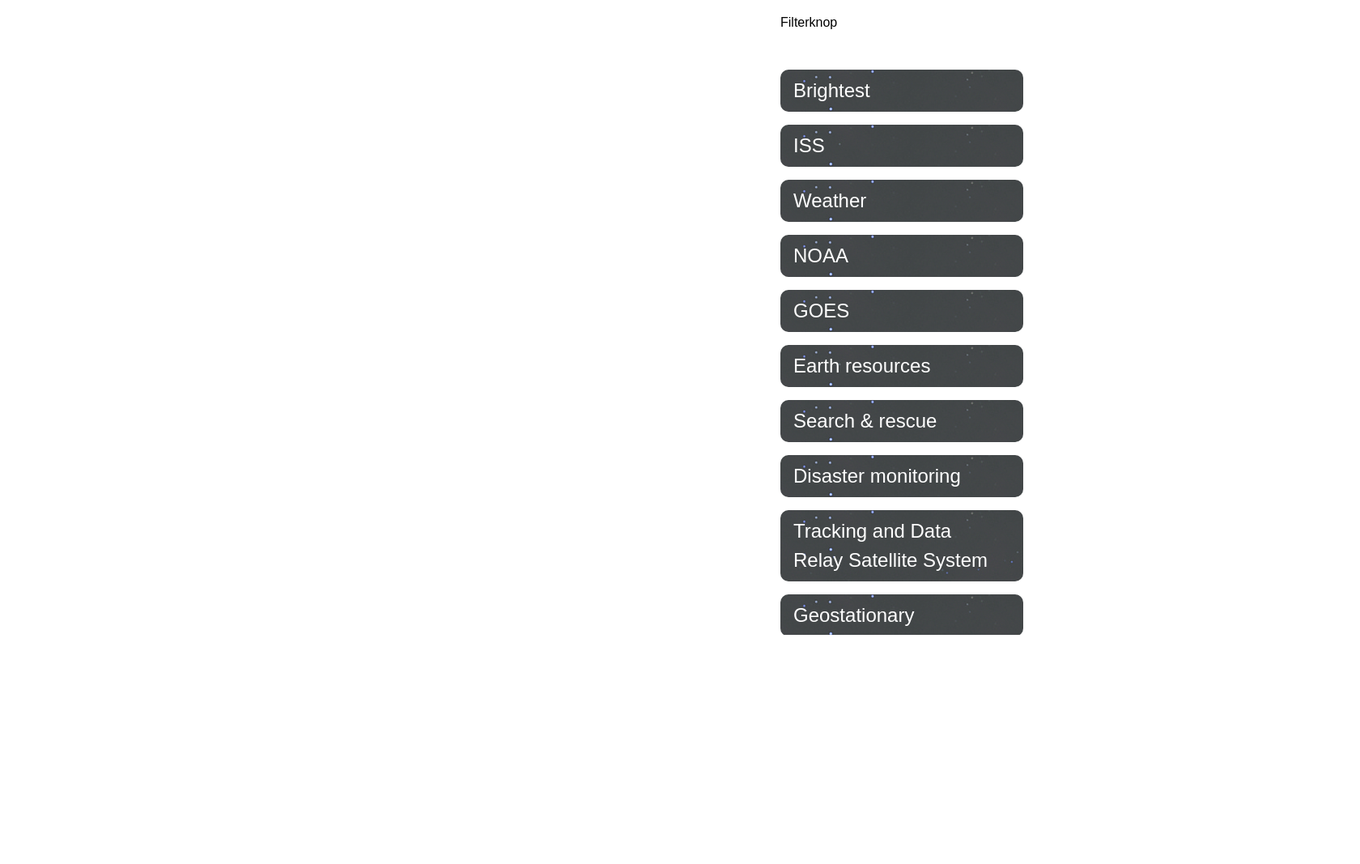
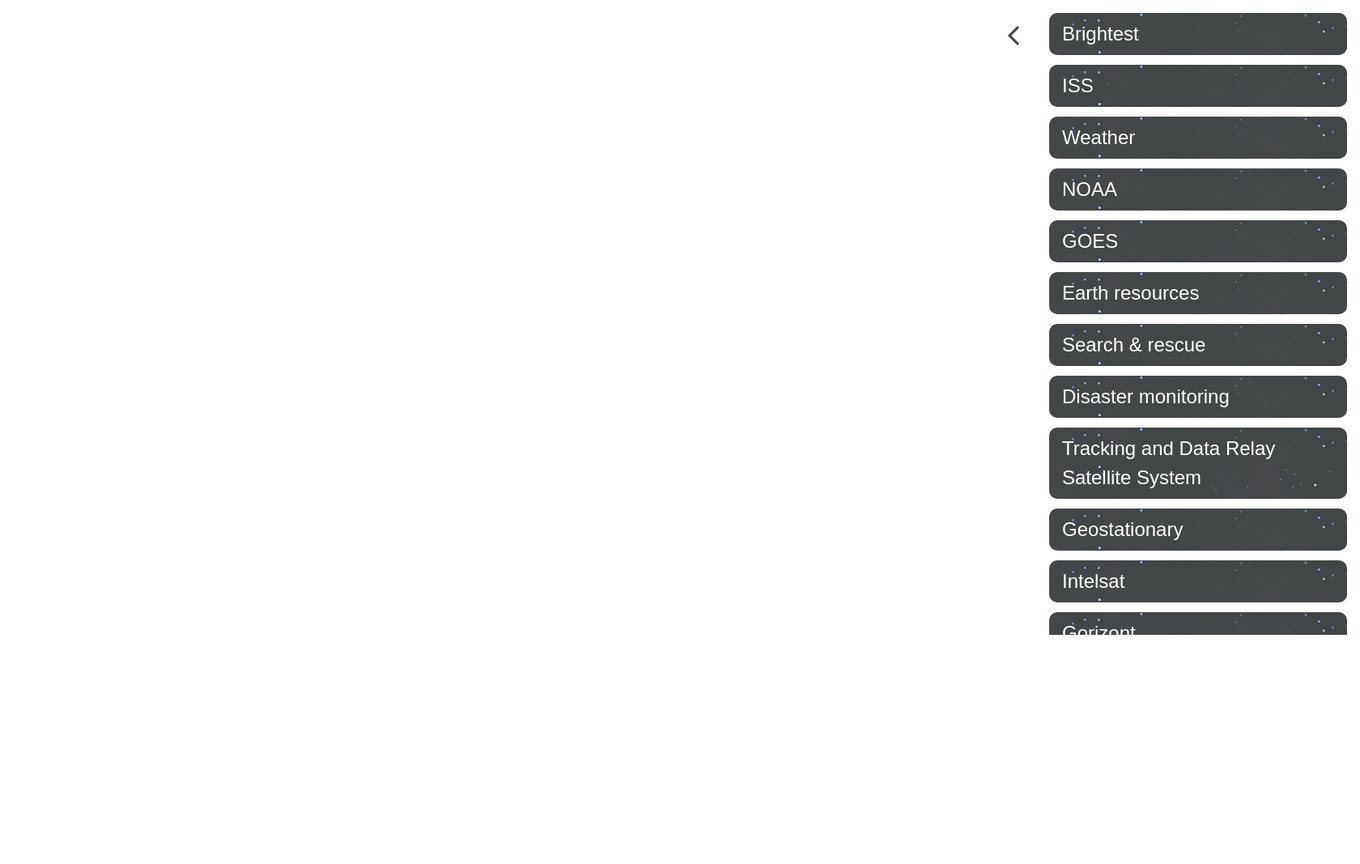
Before and after one commit to BrandseRobbe/Eindopdracht-Interaction-Design, a plain HTML site: page index.html in a window 1280 px wide. Shown: the top 1067 px of the page at 81% size, 1680 px wide, since content can reach past the window. Drawn offline with Linux system fonts and the light colour scheme; a web font is replaced by a local one.

Commit message:
responsive filter
The fitler will now change size depending on the screen size.
Made a button to show and hide the filter.
And added animation to make the transition look smooth

```diff
--- a/css/screen.css
+++ b/css/screen.css
@@ -4,10 +4,7 @@
 
 @font-face {
   font-family: 'proxima-nova';
-	src: url('https://use.typekit.net/af/949f99/00000000000000003b9b3068/27/l?primer=7cdcb44be4a7db8877ffa5c0007b8dd865b3bbc383831fe2ea177f62257a9191&fvd=n7&v=3') format('woff2'),
-		url('https://use.typekit.net/af/949f99/00000000000000003b9b3068/27/d?primer=7cdcb44be4a7db8877ffa5c0007b8dd865b3bbc383831fe2ea177f62257a9191&fvd=n7&v=3') format('woff'),
-		url('https://use.typekit.net/af/949f99/00000000000000003b9b3068/27/a?primer=7cdcb44be4a7db8877ffa5c0007b8dd865b3bbc383831fe2ea177f62257a9191&fvd=n7&v=3')
-			format('opentype');
+  src: url('https://use.typekit.net/af/949f99/00000000000000003b9b3068/27/l?primer=7cdcb44be4a7db8877ffa5c0007b8dd865b3bbc383831fe2ea177f62257a9191&fvd=n7&v=3') format('woff2'), url('https://use.typekit.net/af/949f99/00000000000000003b9b3068/27/d?primer=7cdcb44be4a7db8877ffa5c0007b8dd865b3bbc383831fe2ea177f62257a9191&fvd=n7&v=3') format('woff'), url('https://use.typekit.net/af/949f99/00000000000000003b9b3068/27/a?primer=7cdcb44be4a7db8877ffa5c0007b8dd865b3bbc383831fe2ea177f62257a9191&fvd=n7&v=3') format('opentype');
   font-display: auto;
   font-style: normal;
   font-weight: 700;
@@ -15,10 +12,7 @@
 
 @font-face {
   font-family: 'proxima-nova';
-	src: url('https://use.typekit.net/af/c47696/00000000000000003b9b305e/27/l?primer=7cdcb44be4a7db8877ffa5c0007b8dd865b3bbc383831fe2ea177f62257a9191&fvd=n1&v=3') format('woff2'),
-		url('https://use.typekit.net/af/c47696/00000000000000003b9b305e/27/d?primer=7cdcb44be4a7db8877ffa5c0007b8dd865b3bbc383831fe2ea177f62257a9191&fvd=n1&v=3') format('woff'),
-		url('https://use.typekit.net/af/c47696/00000000000000003b9b305e/27/a?primer=7cdcb44be4a7db8877ffa5c0007b8dd865b3bbc383831fe2ea177f62257a9191&fvd=n1&v=3')
-			format('opentype');
+  src: url('https://use.typekit.net/af/c47696/00000000000000003b9b305e/27/l?primer=7cdcb44be4a7db8877ffa5c0007b8dd865b3bbc383831fe2ea177f62257a9191&fvd=n1&v=3') format('woff2'), url('https://use.typekit.net/af/c47696/00000000000000003b9b305e/27/d?primer=7cdcb44be4a7db8877ffa5c0007b8dd865b3bbc383831fe2ea177f62257a9191&fvd=n1&v=3') format('woff'), url('https://use.typekit.net/af/c47696/00000000000000003b9b305e/27/a?primer=7cdcb44be4a7db8877ffa5c0007b8dd865b3bbc383831fe2ea177f62257a9191&fvd=n1&v=3') format('opentype');
   font-display: auto;
   font-style: normal;
   font-weight: 100;
@@ -26,10 +20,7 @@
 
 @font-face {
   font-family: 'proxima-nova';
-	src: url('https://use.typekit.net/af/705e94/00000000000000003b9b3062/27/l?primer=7cdcb44be4a7db8877ffa5c0007b8dd865b3bbc383831fe2ea177f62257a9191&fvd=n4&v=3') format('woff2'),
-		url('https://use.typekit.net/af/705e94/00000000000000003b9b3062/27/d?primer=7cdcb44be4a7db8877ffa5c0007b8dd865b3bbc383831fe2ea177f62257a9191&fvd=n4&v=3') format('woff'),
-		url('https://use.typekit.net/af/705e94/00000000000000003b9b3062/27/a?primer=7cdcb44be4a7db8877ffa5c0007b8dd865b3bbc383831fe2ea177f62257a9191&fvd=n4&v=3')
-			format('opentype');
+  src: url('https://use.typekit.net/af/705e94/00000000000000003b9b3062/27/l?primer=7cdcb44be4a7db8877ffa5c0007b8dd865b3bbc383831fe2ea177f62257a9191&fvd=n4&v=3') format('woff2'), url('https://use.typekit.net/af/705e94/00000000000000003b9b3062/27/d?primer=7cdcb44be4a7db8877ffa5c0007b8dd865b3bbc383831fe2ea177f62257a9191&fvd=n4&v=3') format('woff'), url('https://use.typekit.net/af/705e94/00000000000000003b9b3062/27/a?primer=7cdcb44be4a7db8877ffa5c0007b8dd865b3bbc383831fe2ea177f62257a9191&fvd=n4&v=3') format('opentype');
   font-display: auto;
   font-style: normal;
   font-weight: 400;
@@ -37,10 +28,7 @@
 
 @font-face {
   font-family: 'proxima-nova';
-	src: url('https://use.typekit.net/af/cebe0e/00000000000000003b9b3060/27/l?primer=7cdcb44be4a7db8877ffa5c0007b8dd865b3bbc383831fe2ea177f62257a9191&fvd=n3&v=3') format('woff2'),
-		url('https://use.typekit.net/af/cebe0e/00000000000000003b9b3060/27/d?primer=7cdcb44be4a7db8877ffa5c0007b8dd865b3bbc383831fe2ea177f62257a9191&fvd=n3&v=3') format('woff'),
-		url('https://use.typekit.net/af/cebe0e/00000000000000003b9b3060/27/a?primer=7cdcb44be4a7db8877ffa5c0007b8dd865b3bbc383831fe2ea177f62257a9191&fvd=n3&v=3')
-			format('opentype');
+  src: url('https://use.typekit.net/af/cebe0e/00000000000000003b9b3060/27/l?primer=7cdcb44be4a7db8877ffa5c0007b8dd865b3bbc383831fe2ea177f62257a9191&fvd=n3&v=3') format('woff2'), url('https://use.typekit.net/af/cebe0e/00000000000000003b9b3060/27/d?primer=7cdcb44be4a7db8877ffa5c0007b8dd865b3bbc383831fe2ea177f62257a9191&fvd=n3&v=3') format('woff'), url('https://use.typekit.net/af/cebe0e/00000000000000003b9b3060/27/a?primer=7cdcb44be4a7db8877ffa5c0007b8dd865b3bbc383831fe2ea177f62257a9191&fvd=n3&v=3') format('opentype');
   font-display: auto;
   font-style: normal;
   font-weight: 300;
@@ -90,6 +78,7 @@
 
   --global-whitespace-xs: calc(var(--global-baseline) * 0.5); /* = 4px */
   --global-whitespace-sm: calc(var(--global-baseline) * 1); /*  = 8px */
+  --global-whitespace-m: calc(var(--global-baseline) * 1.5); /*  = 12px */
   --global-whitespace-md: calc(var(--global-baseline) * 2); /*  = 16px */
   --global-whitespace-lg: calc(var(--global-baseline) * 4); /*  = 32px */
   --global-whitespace-xl: calc(var(--global-whitespace) * 2); /*  = 48px */
@@ -149,6 +138,7 @@
 }
 body {
   height: 100%;
+  overflow-x: hidden;
 }
 
 *,
@@ -647,27 +637,37 @@
   right: 0;
   background-color: var(--global-color-neutral-xxxx-light-transparent);
   padding: 16px;
+  padding-right: 0px;
   z-index: 2;
   height: 100vh;
   display: grid;
   grid-template-columns: 1fr;
-	grid-template-rows: 70px 1fr;
-	/* deze lijn doet raar */
-	/* overflow: hidden; */
+  grid-template-rows: auto 1fr;
+
+  transition: 0.5s ease;
 }
 .c-sat-types {
   width: 300px;
   height: 100%;
+  padding-right: 16px;
   overflow-y: auto;
 }
-.c-custom-option + .c-custom-option {
-	margin-top: var(--global-whitespace-md);
+/* custom scrollbar */
+.c-sat-types::-webkit-scrollbar-track {
+  -webkit-box-shadow: inset 0 0 6px rgba(0, 0, 0, 0.3);
+  border-radius: 10px;
+}
+.c-sat-types::-webkit-scrollbar {
+  width: 12px;
+}
+.c-sat-types::-webkit-scrollbar-thumb {
+  border-radius: 10px;
+  -webkit-box-shadow: inset 0 0 6px rgba(0, 0, 0, 0.3);
+  background-image: url('../img/jpg/background-space-transparent.jpg');
 }
 .c-option-list {
-	/* height: 100vh;
-  overflow-y: scroll;
-  width: 100%; */
 }
+
 .c-filter-sat {
   padding: 8px 16px;
   border-radius: 10px;
@@ -676,13 +676,6 @@
   justify-content: space-between;
   align-items: center;
   transition: ease-in-out 0.3s;
-}
-
-.c-filter-satnaam {
-	font-size: 24px;
-	font-weight: 300;
-	color: var(--global-color-neutral-xxxx-light);
-	margin: 0;
 }
 .c-checkicon {
   margin-left: 8px;
@@ -707,6 +700,108 @@
 }
 .c-option--hidden:focus + .c-filter-sat {
   font-size: 28px;
+}
+
+.c-navicon {
+  margin-left: 32px;
+}
+.c-showlist {
+  margin-top: 16px;
+  position: absolute;
+  right: 0;
+  top: 0px;
+  padding: 16px;
+  z-index: 10;
+  height: 56px;
+  width: auto;
+  border-radius: 10px 0 0 10px;
+  transition: 0.5s ease;
+}
+.c-option--hidden:checked + .c-showlist {
+  background-color: var(--global-color-neutral-xxxx-light-transparent);
+}
+/* icon style */
+.c-showlist-icon {
+  width: 24px;
+  height: 24px;
+  fill: #434649;
+  transition: 0.5s ease;
+}
+/* icon rotate */
+.c-option--hidden:checked + .c-showlist .c-showlist-icon {
+  transform: rotate(0deg);
+}
+.c-option--hidden + .c-showlist .c-showlist-icon {
+  transform: rotate(180deg);
+}
+.c-option--hidden:checked ~ .c-filter {
+  transform: translateX(+100%);
+}
+.c-option--hidden > .c-showlist {
+  display: none;
+}
+
+/* filter responsive maken (de breedte, font-size, margin tussen knoppen*/
+.c-filter,
+.c-sat-types {
+  width: 100%;
+}
+.c-sat-types {
+  max-width: 500px;
+  margin: auto;
+}
+.c-filter-satnaam {
+  font-size: 18px;
+  font-weight: 300;
+  color: var(--global-color-neutral-xxxx-light);
+  margin: 0;
+}
+.c-custom-option + .c-custom-option {
+  margin-top: var(--global-whitespace-sm);
+}
+@media (min-width: 576px) {
+  .c-filter {
+    width: 100%;
+  }
+  .c-sat-types {
+    margin: auto;
+  }
+  .c-filter-satnaam {
+    font-size: 20px;
+  }
+}
+@media (min-width: 768px) {
+  .c-filter-satnaam {
+    font-size: 22px;
+  }
+  .c-custom-option + .c-custom-option {
+    margin-top: var(--global-whitespace-m);
+  }
+}
+@media (min-width: 992px) {
+  .c-sat-types {
+    max-width: none;
+    margin: auto;
+  }
+  .c-filter {
+    width: 400px;
+  }
+  .c-filter-satnaam {
+    font-size: 24px;
+  }
+  .c-option--hidden:checked + .c-showlist {
+    position: absolute;
+    width: 56px;
+    right: 0px;
+  }
+  .c-option--hidden + .c-showlist {
+    position: absolute;
+    width: 56px;
+    right: 400px;
+    background-color: var(--global-color-neutral-xxxx-light-transparent);
+  }
+}
+@media (min-width: 1200px) {
 }
 
 /*------------------------------------*\
--- a/index.html
+++ b/index.html
@@ -17,10 +17,14 @@
   </head>
   <body>
     <div class="c-earth" id="js-earth"></div>
+    <input class="o-hide-accessible c-option--hidden" type="checkbox" id="navcheck" checked />
+    <label class="c-showlist" for="navcheck">
+      <svg class="c-showlist-icon" viewBox="0 0 11.67 19.8">
+        <path d="M11.67,1.77,9.9,0,0,9.9l9.9,9.9L11.67,18,3.54,9.9Z" />
+      </svg>
+    </label>
     <div class="c-filter">
-      <div class="c-top-section">
-        <p style="color: black;">Filterknop</p>
-      </div>
+      <div class="c-top-section"></div>
       <form class="c-sat-types">
         <ul class="o-list c-option-list" id="js-typelist"></ul>
       </form>
@@ -28,7 +32,8 @@
   </body>
 </html>
 
-<!-- <li class="c-custom-option">
+<!--
+<li class="c-custom-option">
   <input class="o-hide-accessible c-option--hidden" type="checkbox" id="checkbox1" />
   <label class="c-filter-sat" for="checkbox1">
     <p class="c-filter-satnaam">hier komt de satnaam1</p>
@@ -45,4 +50,5 @@
       <polyline points="2 26.2 25.6 52.66 62.91 2" />
     </svg>
   </label>
-            </li> -->
+</li>
+-->
```
Also changed, not shown: img/svg/arrow.svg (added), img/svg/arrowicon.svg (added), img/svg/x-icon.svg (added). Lines whose indentation alone changed are shown as unchanged.
